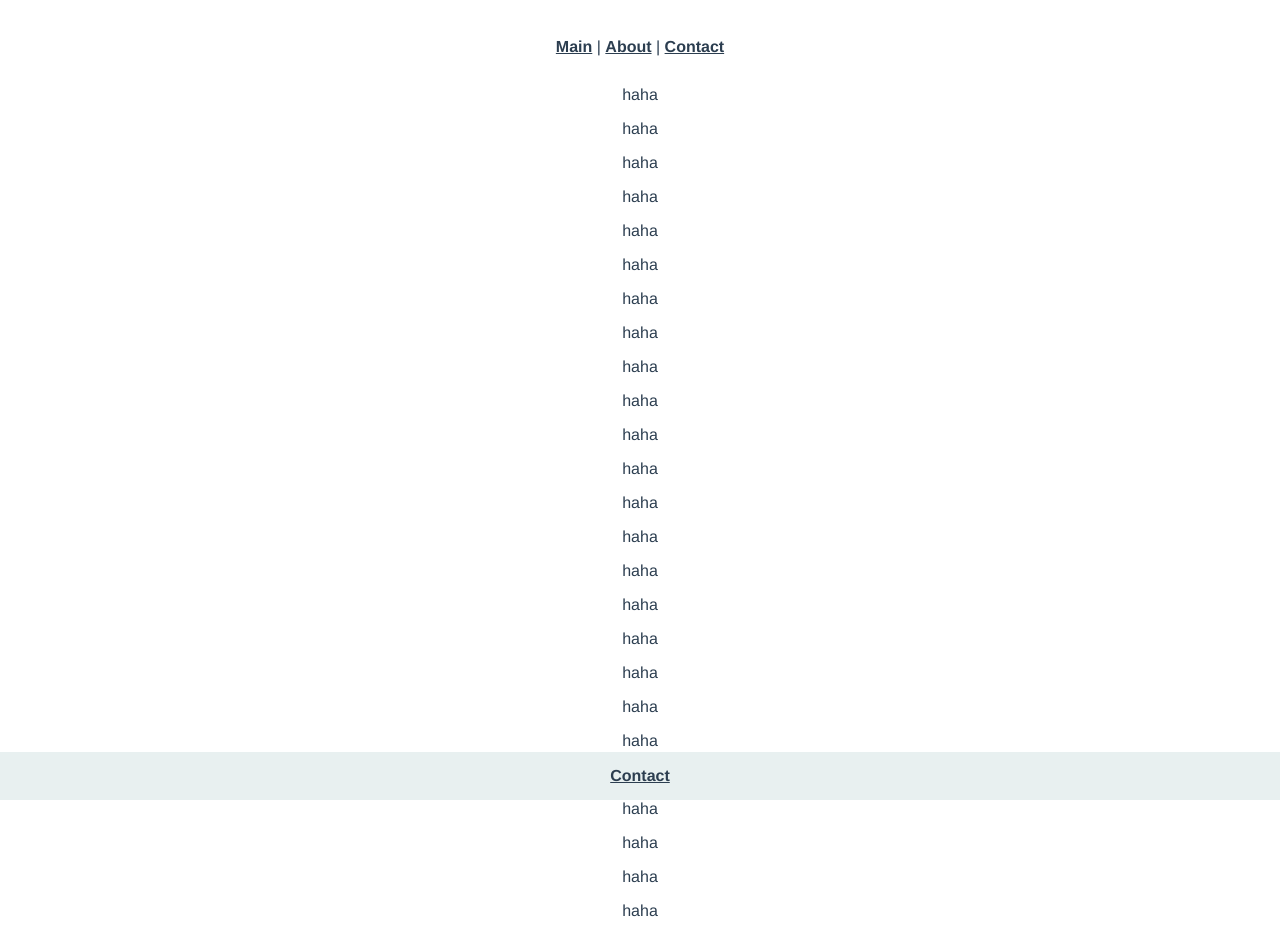
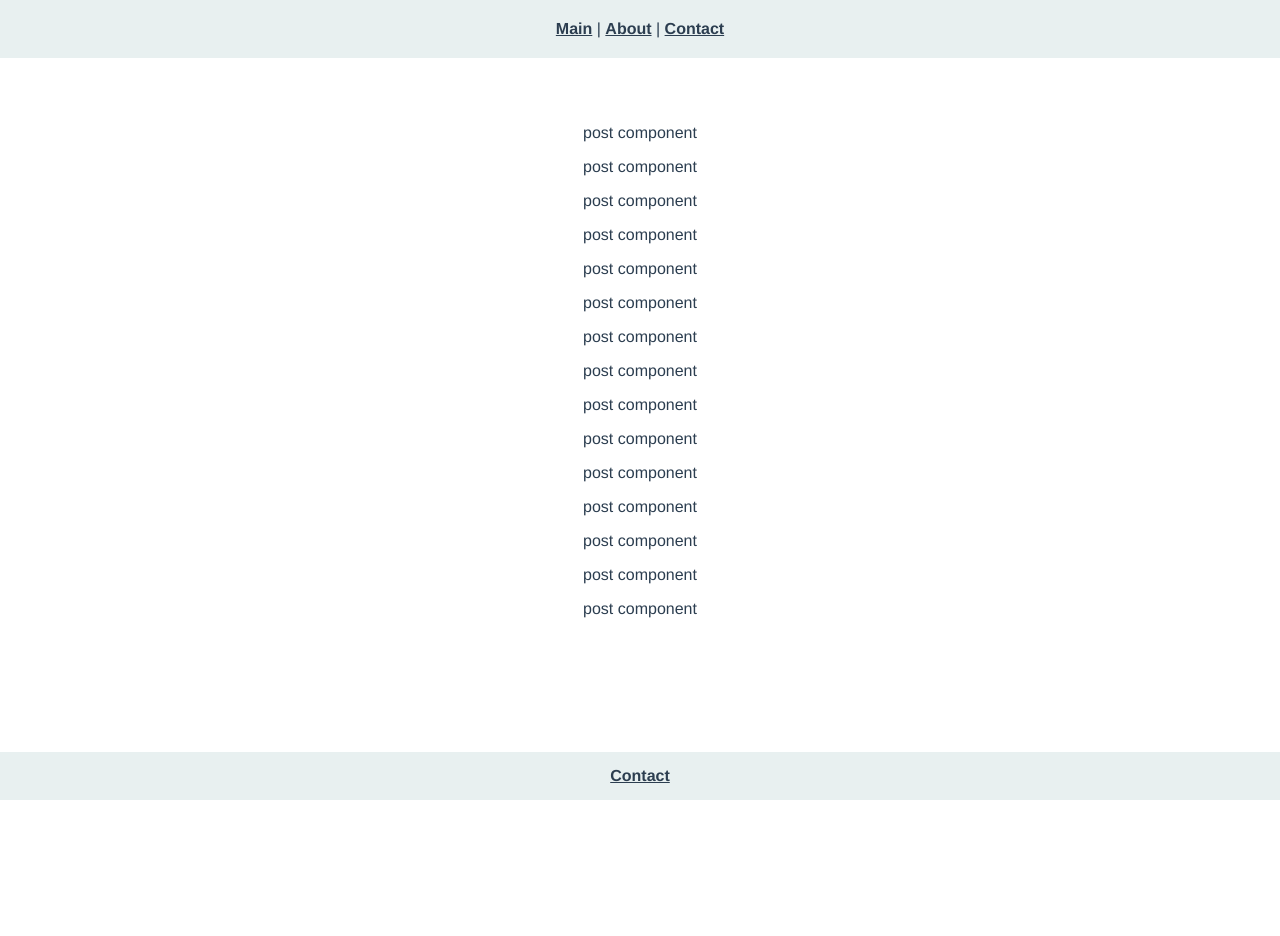
Before and after one commit to markomuro/WAD_hw3, a Vue app: page / in a window 1280 px wide. Shown: the top 936 px of the page. After the commit the page ends 800 px from the top, so only its background shows below. Built offline with nearby package versions, Linux system fonts and the light colour scheme.

Commit message:
fixed some header styling issues

```diff
--- a/src/App.vue
+++ b/src/App.vue
@@ -6,7 +6,7 @@
       <router-link to="/about">About</router-link> |
       <router-link to="/contactus">Contact</router-link>
     </div> -->
-    <!-- <router-view /> -->
+    <router-view />
     <footercompo/>
   </div>
 </template>
@@ -36,7 +36,12 @@ export default {
 }
 
 #nav {
-  padding: 30px;
+  padding: 20px;
+  background-color: rgb(232, 240, 240);
+  position:fixed;
+  top: 0px;
+  left: 0px;
+  right: 0px;
 
   a {
     font-weight: bold;
--- a/src/components/Contacts.vue
+++ b/src/components/Contacts.vue
@@ -23,7 +23,7 @@
 
 <style scoped>
 .contactus{
-  margin-top: 30px;
+  margin-top: 100px;
   display:flex;
   justify-content: space-evenly;
   align-content: space-around;
--- a/src/components/Header.vue
+++ b/src/components/Header.vue
@@ -3,8 +3,8 @@
       <router-link to="/main">Main</router-link> |
       <router-link to="/about">About</router-link> |
       <router-link to="/contactus">Contact</router-link>
-      <router-view />
     </div>
+
 </template>
 
 <script>
--- a/src/router/index.js
+++ b/src/router/index.js
@@ -38,6 +38,7 @@ const router = new VueRouter({
   mode: "history",
   base: process.env.BASE_URL,
   routes,
+
 });
 
 export default router;
--- a/src/views/About.vue
+++ b/src/views/About.vue
@@ -8,7 +8,7 @@
 
 <style scoped>
 .about{
-  margin-top: 50px;
+  margin-top: 100px;
 }
 
 </style>
--- a/src/views/Main.vue
+++ b/src/views/Main.vue
@@ -1,43 +1,28 @@
 <template>
 <div>
-    <p>haha</p>
-    <p>haha</p>
-    <p>haha</p>
-    <p>haha</p>
-    <p>haha</p>
-    <p>haha</p>
-    <p>haha</p>
-    <p>haha</p>
-    <p>haha</p>
-    <p>haha</p>
-    <p>haha</p>
-    <p>haha</p>
-    <p>haha</p>
-    <p>haha</p>
-    <p>haha</p>
-    <p>haha</p>
-    <p>haha</p>
-    <p>haha</p>
-    <p>haha</p>
-    <p>haha</p>
-    <p>haha</p>
-    <p>haha</p>
-    <p>haha</p>
-    <p>haha</p>
-    <p>haha</p>
-    <p>haha</p>
-    <p>haha</p>
-    <p>haha</p>
-    <p>haha</p>
-    <p>haha</p>
-    <p>haha</p>
-    <p>haha</p>
+    <!-- post components to be added here -->
+    <p>post component</p>
+    <p>post component</p>
+    <p>post component</p>
+    <p>post component</p>
+    <p>post component</p>
+    <p>post component</p>
+    <p>post component</p>
+    <p>post component</p>
+    <p>post component</p>
+    <p>post component</p>
+    <p>post component</p>
+    <p>post component</p>
+    <p>post component</p>
+    <p>post component</p>
+    <p>post component</p>
+
 </div>
 </template>
 
 style <style scoped>
 
 div{
-    margin-top: 30px;
+    margin-top: 100px;
 }
 </style>
```
